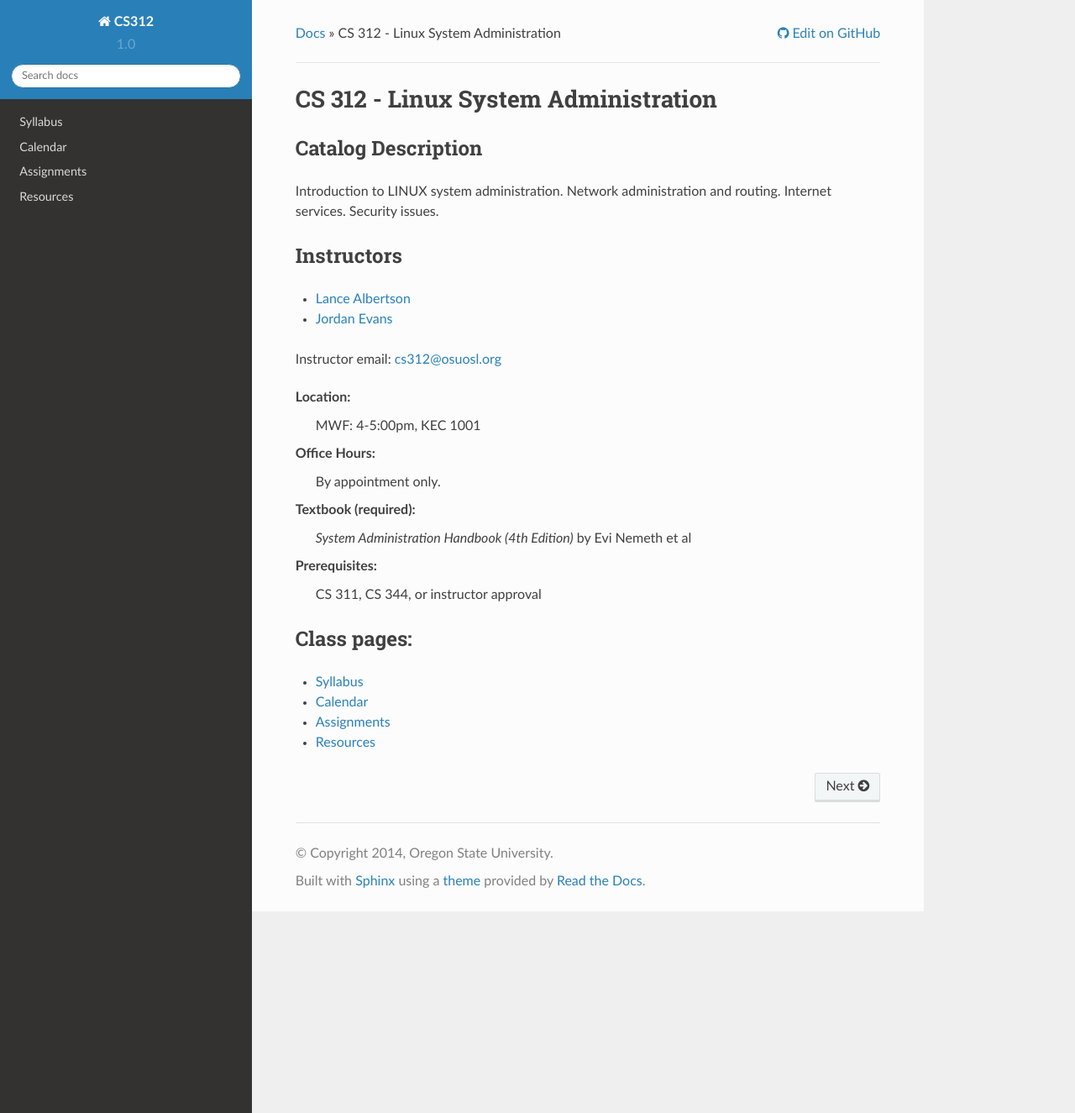
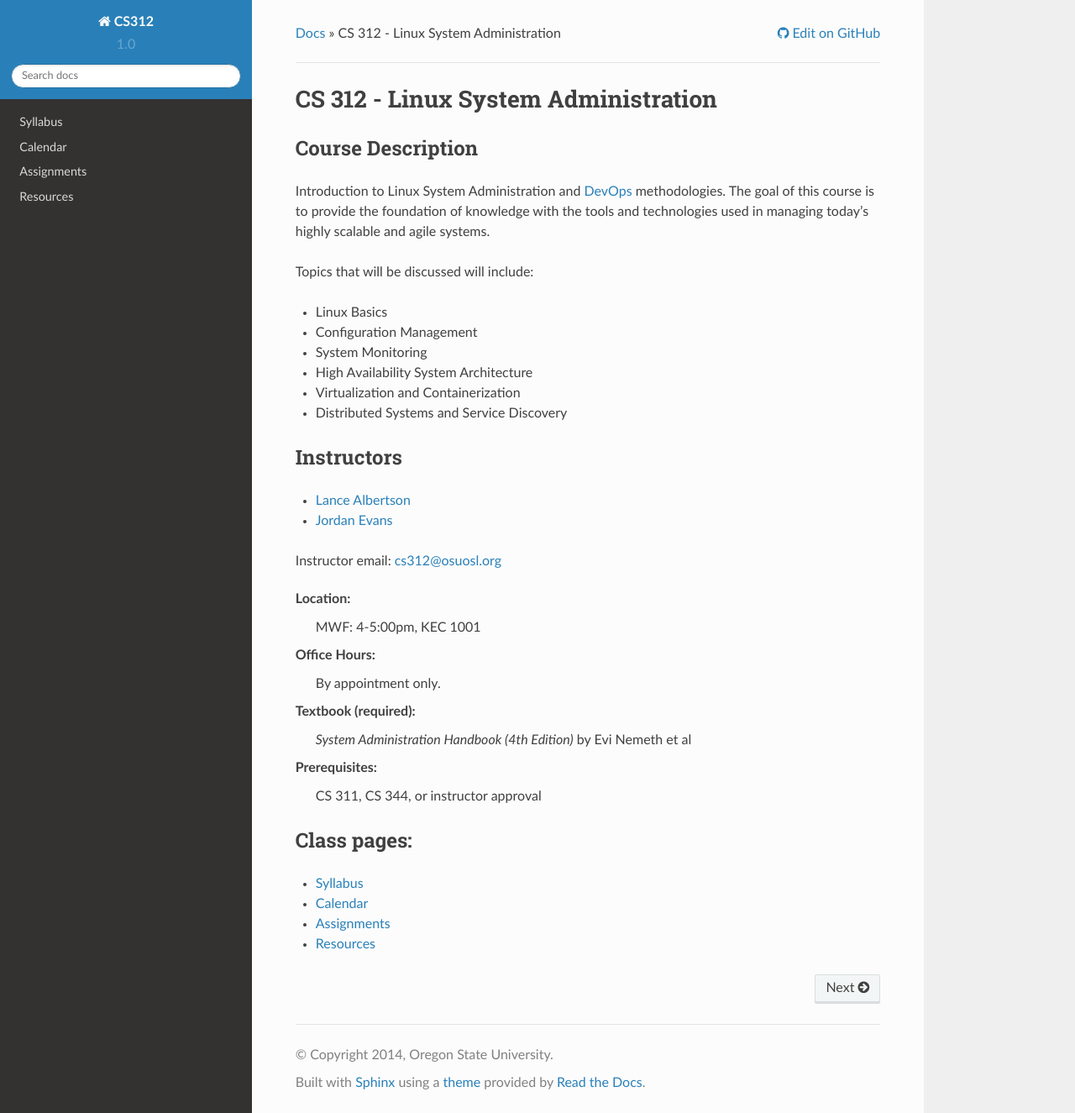
Before and after one commit to osuosl/cs312, a Sphinx documentation site: the page built from source/index.rst, in a window 1280 px wide and 1325 px high. Shown: the whole window at 84% size. Built offline with Sphinx 7.4.7 and the Read the Docs theme 2.0.0, drawn with Linux system fonts in a browser that asks for light colours.

Commit message:
Update the course description
This refreshes the description to reflect what we're actually going to cover.

```diff
--- a/source/index.rst
+++ b/source/index.rst
@@ -1,11 +1,23 @@
 CS 312 - Linux System Administration
 ====================================
 
-Catalog Description
-~~~~~~~~~~~~~~~~~~~
+Course Description
+~~~~~~~~~~~~~~~~~~
 
-Introduction to LINUX system administration. Network administration and routing.
-Internet services. Security issues.
+Introduction to Linux System Administration and `DevOps`_ methodologies. The
+goal of this course is to provide the foundation of knowledge with the tools and
+technologies used in managing today's highly scalable and agile systems.
+
+Topics that will be discussed will include:
+
+* Linux Basics
+* Configuration Management
+* System Monitoring
+* High Availability System Architecture
+* Virtualization and Containerization
+* Distributed Systems and Service Discovery
+
+.. _DevOps: http://en.wikipedia.org/wiki/DevOps
 
 Instructors
 ~~~~~~~~~~~
```
